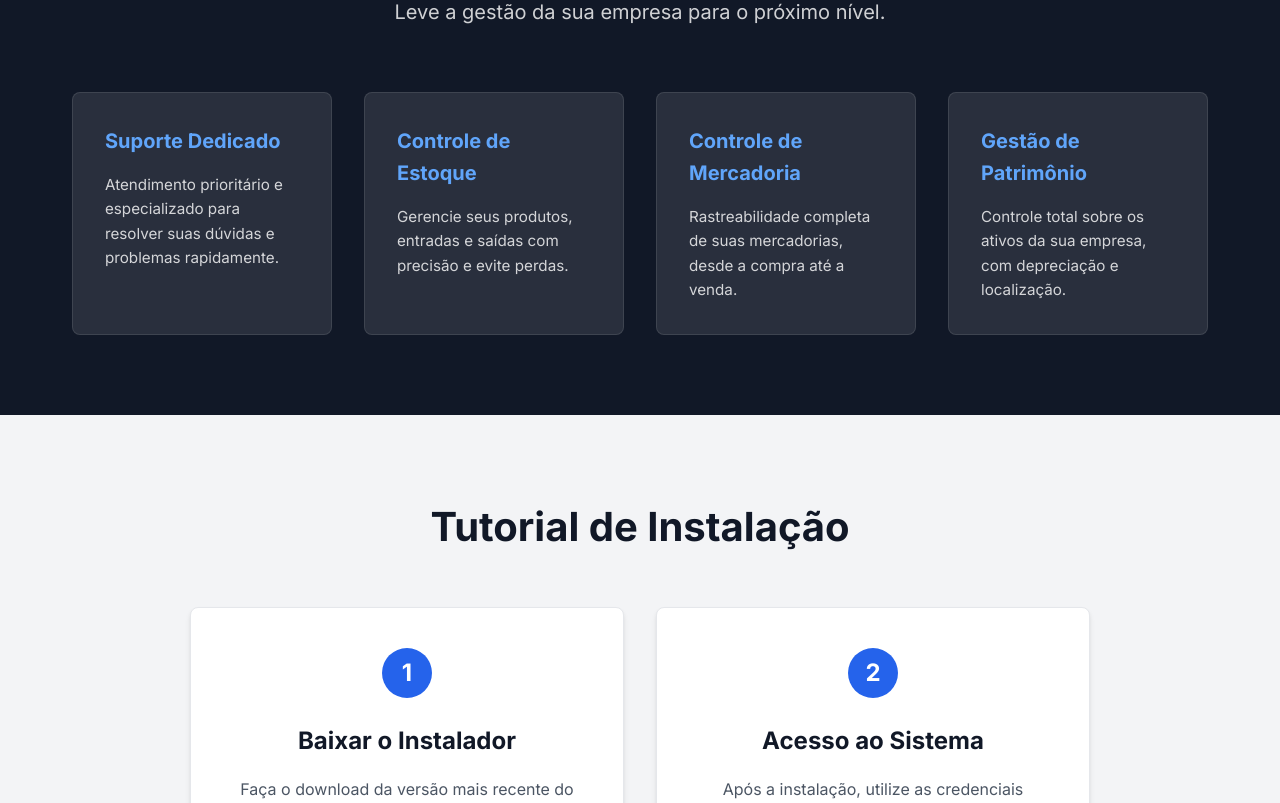
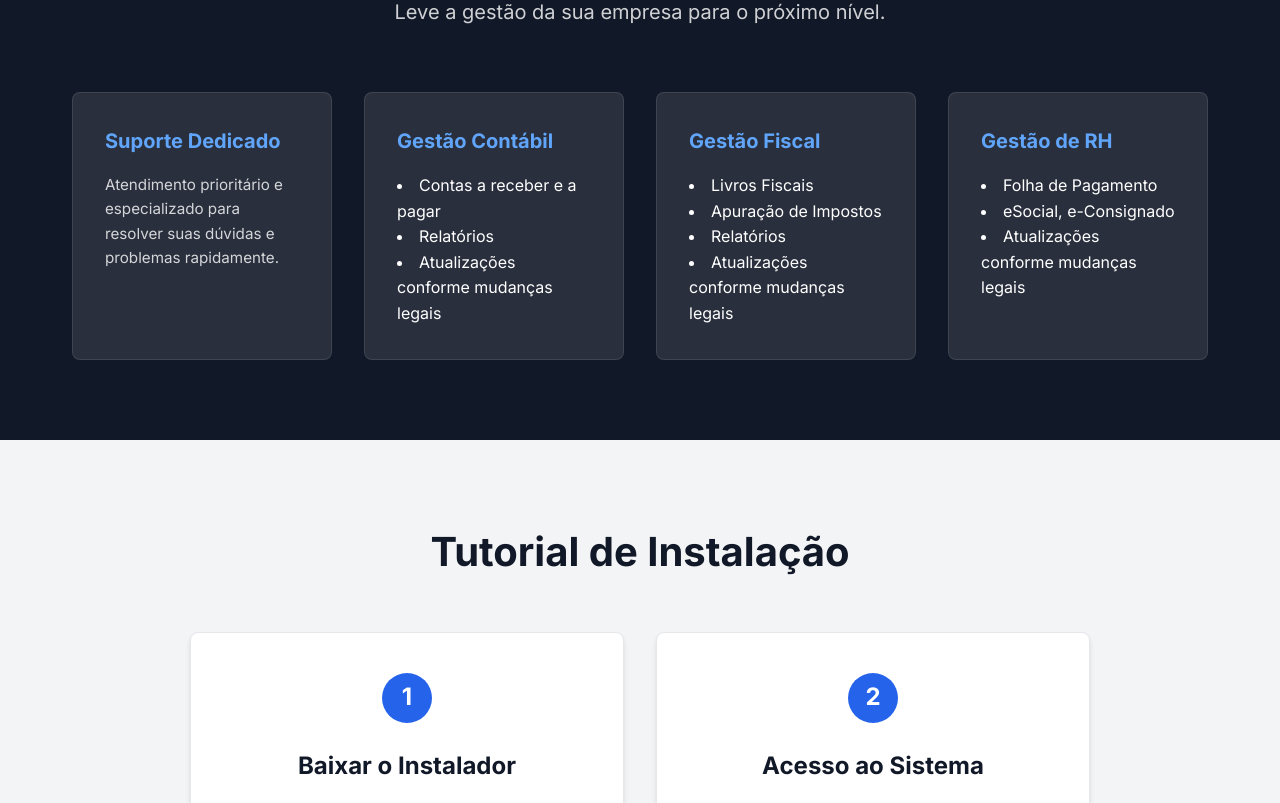
Before and after one commit to Gabriel-Mesq/imation, a React (Vite) app: page / in a window 1280 px wide. Shown: the part 1880-2683 px from the top of the page. Built offline with nearby package versions, Linux system fonts and the light colour scheme.

Commit message:
Evoluções no conteudo da página

```diff
--- a/src/components/Header.jsx
+++ b/src/components/Header.jsx
@@ -11,7 +11,7 @@ const Header = () => {
                     <ul>
                         <li><a href="#hero">Início</a></li>
                         <li><a href="#about">Sobre</a></li>
-                        <li><a href="#product-free">Produto</a></li>
+                        <li><a href="#product-free">Produtos</a></li>
                         <li><a href="#product-enterprise">Enterprise</a></li>
                         <li><a href="#tutorial">Tutorial</a></li>
                         <li><a href="#download" className="btn-download-nav">Baixar Agora</a></li>
--- a/src/components/ProductEnterprise.jsx
+++ b/src/components/ProductEnterprise.jsx
@@ -13,16 +13,23 @@ const ProductEnterprise = () => {
                         <p>Atendimento prioritário e especializado para resolver suas dúvidas e problemas rapidamente.</p>
                     </div>
                     <div className="feature-card">
-                        <h3>Controle de Estoque</h3>
-                        <p>Gerencie seus produtos, entradas e saídas com precisão e evite perdas.</p>
+                        <h3>Gestão Contábil</h3>
+                        <li>Contas a receber e a pagar</li>
+                        <li>Relatórios</li>
+                        <li>Atualizações conforme mudanças legais</li>
                     </div>
                     <div className="feature-card">
-                        <h3>Controle de Mercadoria</h3>
-                        <p>Rastreabilidade completa de suas mercadorias, desde a compra até a venda.</p>
+                        <h3>Gestão Fiscal</h3>
+                        <li>Livros Fiscais</li>
+                        <li>Apuração de Impostos</li>
+                        <li>Relatórios</li>
+                        <li>Atualizações conforme mudanças legais</li>
                     </div>
                     <div className="feature-card">
-                        <h3>Gestão de Patrimônio</h3>
-                        <p>Controle total sobre os ativos da sua empresa, com depreciação e localização.</p>
+                        <h3>Gestão de RH</h3>
+                        <li>Folha de Pagamento</li>
+                        <li>eSocial, e-Consignado</li>
+                        <li>Atualizações conforme mudanças legais</li>
                     </div>
                 </div>
             </div>
```
